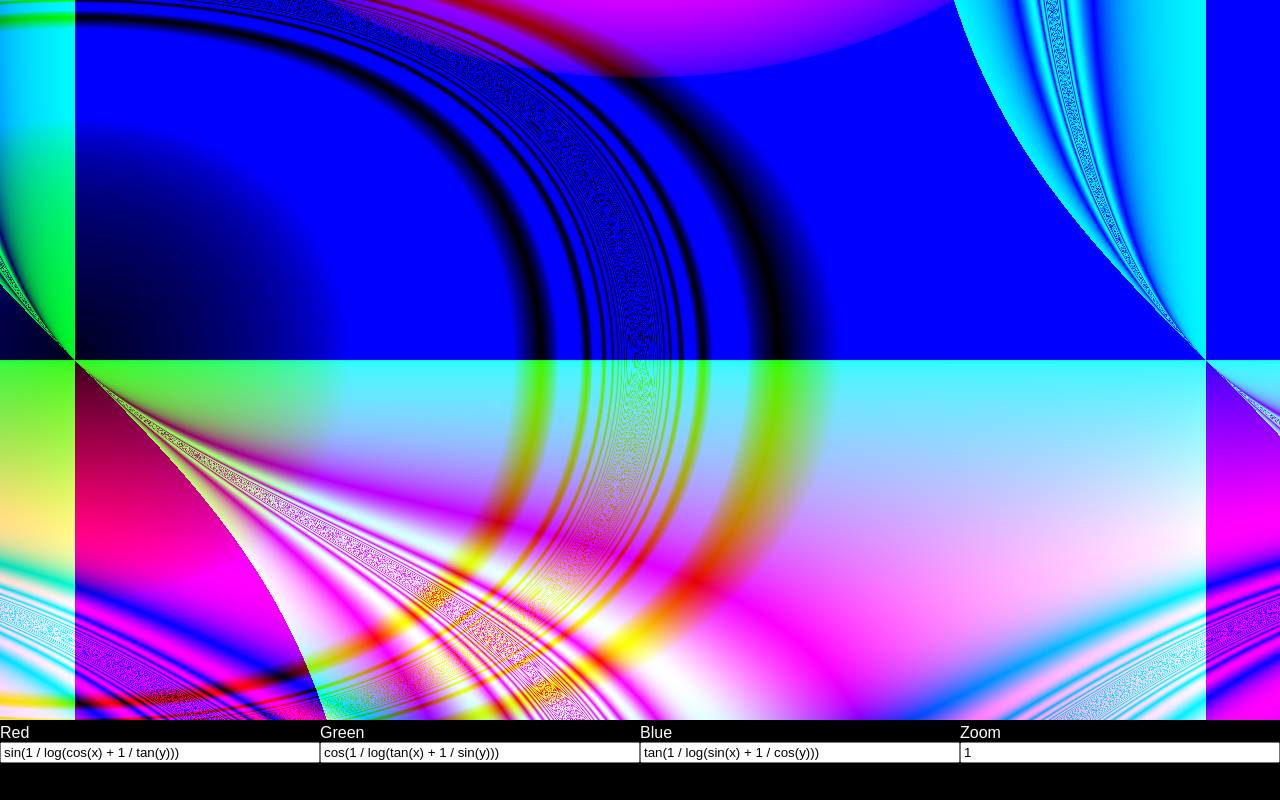
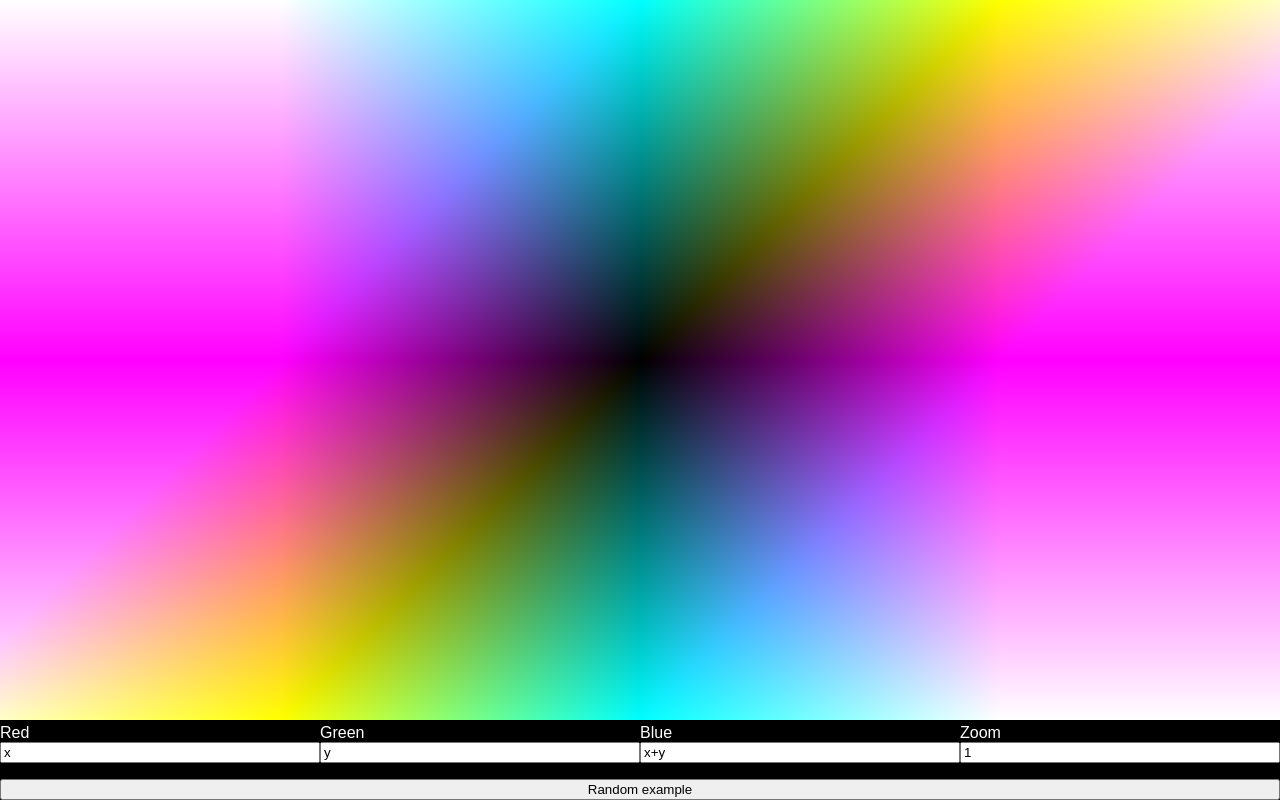
Before and after one commit to vincentrolfs/eulerdali, a website with bundled scripts: page index.html in a window 1280 px wide. Built offline with nearby package versions, Linux system fonts and the light colour scheme.

Commit message:
Add examples

```diff
--- a/index.html
+++ b/index.html
@@ -14,24 +14,26 @@
 <div id="toolbar">
     <div class="input-wrapper">
         <label for="input-red">Red</label>
-        <input type="text" id="input-red" value="sin(1 / log(cos(x) + 1 / tan(y)))"/>
+        <input type="text" id="input-red" value=""/>
     </div>
 
     <div class="input-wrapper">
         <label for="input-green">Green</label>
-        <input type="text" id="input-green" value="cos(1 / log(tan(x) + 1 / sin(y)))"/>
+        <input type="text" id="input-green" value=""/>
     </div>
 
     <div class="input-wrapper">
         <label for="input-blue">Blue</label>
-        <input type="text" id="input-blue" value="tan(1 / log(sin(x) + 1 / cos(y)))"/>
+        <input type="text" id="input-blue" value=""/>
     </div>
 
     <div class="input-wrapper">
         <label for="input-zoom">Zoom</label>
-        <input type="text" id="input-zoom" value="1"/>
+        <input type="text" id="input-zoom" value=""/>
     </div>
 </div>
+
+<button id="button-random">Random example</button>
 
 <script src="dist/main.js"></script>
 </body>
--- a/src/Parser.ts
+++ b/src/Parser.ts
@@ -1,11 +1,13 @@
 import { Painter } from "./Painter";
 import { ColorFunc, PaintInputs, ZoomFunc } from "./utilities";
 import { DEBOUNCE_TIMEOUT } from "./constants";
+import { examples, initialExample } from "./examples";
 
 const INPUT_ID_RED = "#input-red";
 const INPUT_ID_GREEN = "#input-green";
 const INPUT_ID_BLUE = "#input-blue";
 const INPUT_ID_ZOOM = "#input-zoom";
+const BUTTON_ID_RANDOM = "#button-random";
 
 type InputMap = Record<keyof PaintInputs, HTMLInputElement>;
 
@@ -23,16 +25,24 @@ export class Parser {
   }
 
   parse() {
-    this.registerGlobalMath();
+    Parser.registerGlobalMath();
+    this.setEventListeners();
+    this.setExample(initialExample);
+  }
+
+  private setEventListeners() {
     Object.values(this.inputs).forEach((el) =>
       el.addEventListener("input", (x) =>
         this.onInputChange(x.currentTarget as HTMLInputElement | null)
       )
     );
-    this.paint();
+
+    document
+      .querySelector(BUTTON_ID_RANDOM)!
+      .addEventListener("click", () => this.setExample());
   }
 
-  registerGlobalMath() {
+  private static registerGlobalMath() {
     for (const key of Object.getOwnPropertyNames(Math)) {
       if (Math.hasOwnProperty(key) && !window.hasOwnProperty(key)) {
         // @ts-ignore
@@ -53,6 +63,25 @@ export class Parser {
 
       this.paint();
     }, DEBOUNCE_TIMEOUT);
+  }
+
+  private setExample(index?: number) {
+    if (index === undefined) {
+      index = Math.floor(Math.random() * examples.length);
+    }
+    const example = examples[index];
+    let somethingChanged = false;
+
+    for (const key of Object.keys(example) as (keyof PaintInputs)[]) {
+      somethingChanged ||= this.inputs[key].value !== example[key];
+      this.inputs[key].value = example[key];
+    }
+
+    if (somethingChanged || index !== undefined) {
+      this.paint();
+    } else {
+      this.setExample();
+    }
   }
 
   private paint() {
--- /dev/null
+++ b/src/examples.ts
@@ -0,0 +1,50 @@
+import { PaintInputs } from "./utilities";
+
+export type Example = Record<keyof PaintInputs, string>;
+export const initialExample = 0;
+export const examples: Example[] = [
+  {
+    red: "x",
+    green: "y",
+    blue: "x+y",
+    zoom: "1",
+  },
+  {
+    red: "sin(1 / log(cos(x) + 1 / tan(y)))",
+    green: "cos(1 / log(tan(x) + 1 / sin(y)))",
+    blue: "tan(1 / log(sin(x) + 1 / cos(y)))",
+    zoom: "1/4",
+  },
+  {
+    red: "(x*y % 2)/2",
+    green: "(x*y % 3)/3",
+    blue: "(x*y % 5)/5",
+    zoom: "1/7",
+  },
+  {
+    red: "sin(sqrt(abs(x+y)))",
+    green: "sin(x/y)",
+    blue: "sin(pow(abs(y), abs(x)) + pow(abs(x), abs(y)))",
+    zoom: "1/10",
+  },
+  {
+    red: "(y - cosh(x)) % 1",
+    green: "y/6",
+    blue: "y/6",
+    zoom: "1/3",
+  },
+  {
+    red: "x**2 + y**2",
+    green: "x*y - (x**2)*y + x**3 - y",
+    blue: "1.5*(y**2)*x - 1.5*x**2",
+    zoom: "0.7",
+  },
+  {
+    red: "(r = sqrt(x**2 + y**2)) && (r*cos(r) - x)**2 + (r*sin(r) - y)**2",
+    green:
+      "(r = sqrt(x**2 + y**2)) && (r*cos(2*r) - x)**2 + (r*sin(2*r) - y)**2",
+    blue:
+      "(r = sqrt(x**2 + y**2)) && (r*cos(4*r) - x)**2 + (r*sin(4*r) - y)**2",
+    zoom: "1/7",
+  },
+];
```
Also changed, not shown: src/utilities.ts (+0 -7 lines).
